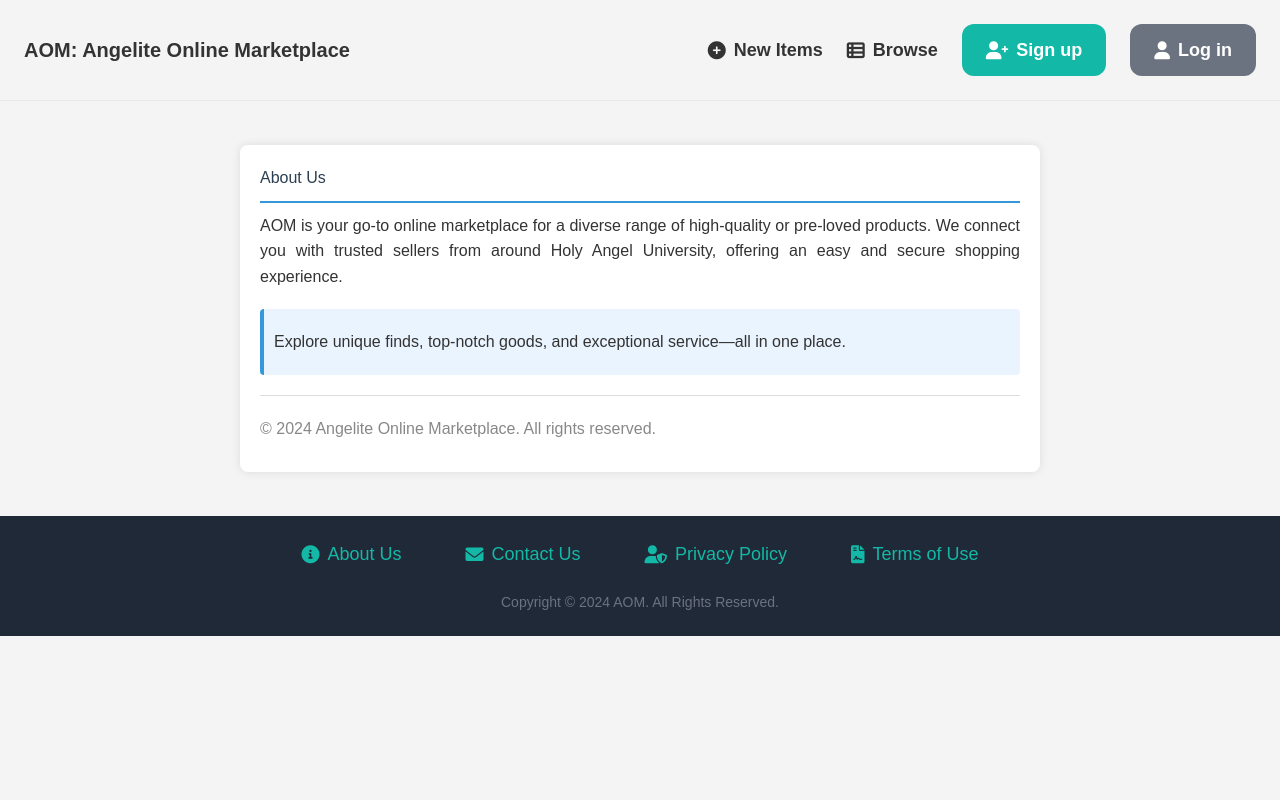
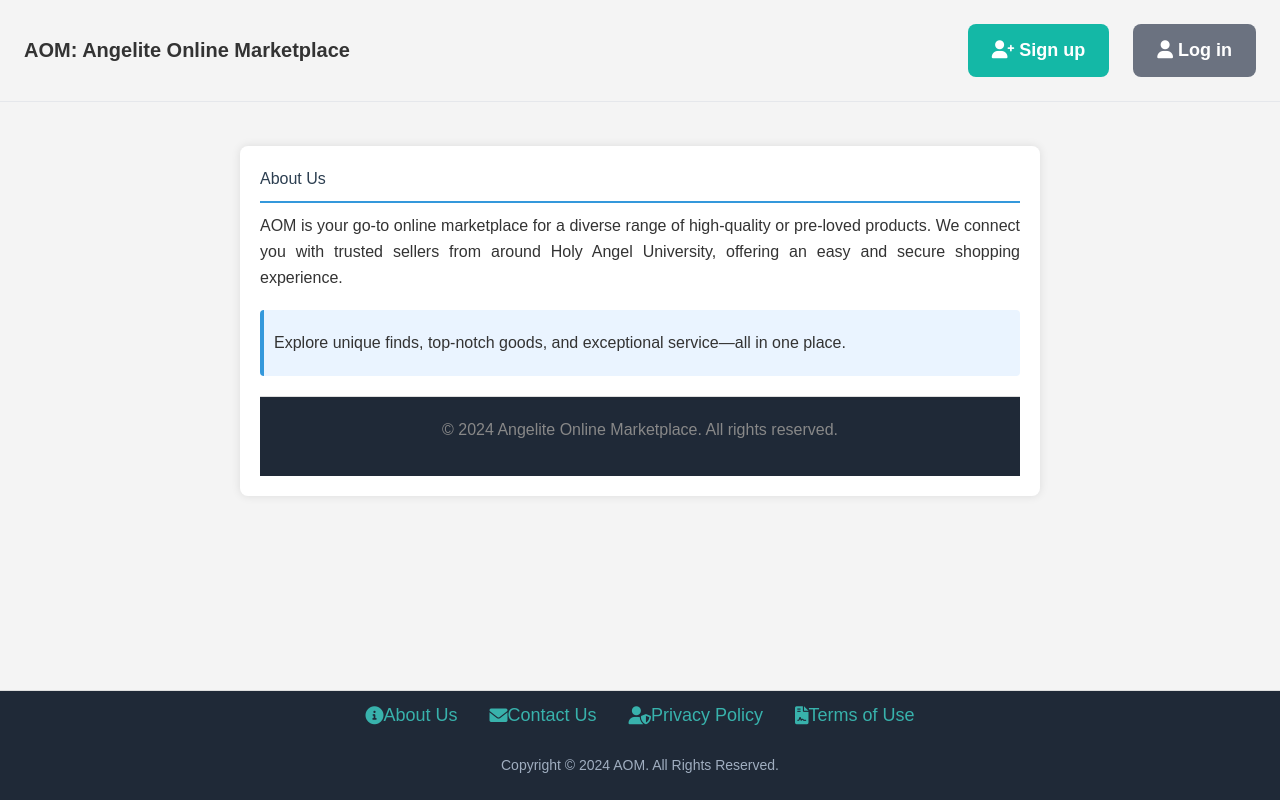
Before and after one commit to n33dm0n3y/marketplace, a Django app: page /about/ in a window 1280 px wide. Run offline with Django 4.2, Linux system fonts and the light colour scheme; some libraries are stand-ins or nearby versions.

Commit message:
base html

```diff
--- a/core/templates/core/base.html
+++ b/core/templates/core/base.html
@@ -6,72 +6,222 @@
 
     <script src="http://cdn.tailwindcss.com"></script>
     <link rel="stylesheet" href="https://cdnjs.cloudflare.com/ajax/libs/font-awesome/6.0.0-beta3/css/all.min.css">
+    <style>
+        /* Set height to 100% for body and html to use full viewport height */
+        html, body {
+            height: 100%;
+            margin: 0;
+            display: flex;
+            flex-direction: column;
+        }
+
+        /* Flex-grow for content area to push footer down */
+        body {
+            flex: 1;
+        }
+
+        /* Navbar styling */
+        .navbar {
+            padding: 1.5rem;
+            display: flex;
+            justify-content: space-between;
+            align-items: center;
+            border-bottom: 1px solid #e5e7eb;
+        }
+
+        .site-title {
+            font-size: 1.25rem;
+            font-weight: 600;
+        }
+
+        .nav-links {
+            display: flex;
+            gap: 1.5rem;
+        }
+
+        .nav-link {
+            font-size: 1.125rem;
+            font-weight: 600;
+            display: flex;
+            align-items: center;
+            color: #1f2937;
+            transition: color 0.3s;
+        }
+
+        .nav-link:hover {
+            color: #4b5563;
+        }
+
+        .nav-button {
+            padding: 0.75rem 1.5rem;
+            font-size: 1.125rem;
+            font-weight: 600;
+            border-radius: 0.5rem;
+            color: #fff;
+            transition: background-color 0.3s;
+        }
+
+        .nav-button.admin-panel { background-color: #3b82f6; }
+        .nav-button.admin-panel:hover { background-color: #2563eb; }
+
+        .nav-button.inbox { background-color: #14b8a6; }
+        .nav-button.inbox:hover { background-color: #0d9488; }
+
+        .nav-button.my-products, .nav-button.logout { background-color: #6b7280; }
+        .nav-button.my-products:hover, .nav-button.logout:hover { background-color: #4b5563; }
+
+        .nav-button.signup { background-color: #14b8a6; }
+        .nav-button.signup:hover { background-color: #0d9488; }
+
+        .nav-button.login { background-color: #6b7280; }
+        .nav-button.login:hover { background-color: #4b5563; }
+
+        /* Footer styling */
+        .footer {
+            padding: 1.5rem;
+            background-color: #1f2937;
+            color: #d1d5db;
+            width: 100%;
+            display: flex;
+            flex-direction: column;
+            align-items: center;
+        }
+
+        .footer-links {
+            margin-bottom: 1.5rem;
+        }
+
+        .footer-menu {
+            display: flex;
+            justify-content: center;
+            gap: 2rem;
+            list-style-type: none;
+            padding: 0;
+        }
+
+        .footer-link {
+            color: #38b2ac;
+            font-size: 1.125rem;
+            display: flex;
+            align-items: center;
+            transition: color 0.3s;
+        }
+
+        .footer-link:hover {
+            color: #2c7a7b;
+        }
+
+        .footer-copyright {
+            font-size: 0.875rem;
+            color: #a0aec0;
+            text-align: center;
+        }
+
+        /* Responsive styles for mobile */
+        @media (max-width: 768px) {
+            .footer-menu {
+                flex-direction: column;
+                gap: 1rem;
+                text-align: center;
+            }
+
+            .footer-link {
+                font-size: 1rem;
+            }
+
+            .footer {
+                padding: 1rem;
+            }
+        }
+
+        @media (max-width: 480px) {
+            .footer-menu {
+                flex-direction: column;
+                gap: 0.5rem;
+            }
+
+            .footer-link {
+                font-size: 0.875rem;
+            }
+
+            .footer {
+                padding: 0.75rem;
+            }
+
+            .footer-copyright {
+                font-size: 0.75rem;
+            }
+        }
+    </style>
 
     <title>{% block title %}{% endblock %} | AOM</title>
 </head>
 
-<body>
-    <nav class="py-6 px-6 flex justify-between items-center border-b border-gray-200">
-        <a href="/" class="text-xl font-semibold">AOM: Angelite Online Marketplace</a>
+<body class="flex flex-col min-h-screen">
+    <nav class="navbar">
+        <a href="/" class="site-title">AOM: Angelite Online Marketplace</a>
 
-        <div class="flex space-x-6 items-center">
-            <a href="{% url 'item:new' %}" class="flex items-center text-lg font-semibold hover:text-gray-500">
-                <i class="fas fa-plus-circle mr-2"></i> New Items
-            </a>
-            <a href="{% url 'item:items' %}" class="flex items-center text-lg font-semibold hover:text-gray-500">
-                <i class="fas fa-th-list mr-2"></i> Browse
-            </a>
+        <div class="nav-links">
+            {% if request.user.is_authenticated %}
+                <a href="{% url 'item:new' %}" class="nav-link">
+                    <i class="fas fa-plus-circle"></i> New Items
+                </a>
+                <a href="{% url 'item:items' %}" class="nav-link">
+                    <i class="fas fa-th-list"></i> Browse
+                </a>
+            {% endif %}
 
             {% if request.user.is_authenticated %}
                 {% if request.user.is_superuser %}
-                    <a href="{% url 'core:admin_dashboard' %}" class="flex items-center px-6 py-3 text-lg font-semibold bg-blue-500 text-white rounded-xl hover:bg-blue-700">
-                        <i class="fas fa-cogs mr-2"></i> Admin Panel
+                    <a href="{% url 'core:admin_dashboard' %}" class="nav-button admin-panel">
+                        <i class="fas fa-cogs"></i> Admin Panel
                     </a>
                 {% endif %}
-                <a href="{% url 'inbox:inbox' %}" class="flex items-center px-6 py-3 text-lg font-semibold bg-teal-500 text-white rounded-xl hover:bg-teal-700">
-                    <i class="fas fa-inbox mr-2"></i> Inbox
+                <a href="{% url 'inbox:inbox' %}" class="nav-button inbox">
+                    <i class="fas fa-inbox"></i> Inbox
                 </a>
-                <a href="{% url 'dashboard:index' %}" class="flex items-center px-6 py-3 text-lg font-semibold bg-gray-500 text-white rounded-xl hover:bg-gray-700">
-                    <i class="fas fa-box mr-2"></i> My Products
+                <a href="{% url 'dashboard:index' %}" class="nav-button my-products">
+                    <i class="fas fa-box"></i> My Products
                 </a>
-                <a href="{% url 'core:logout' %}" class="flex items-center px-6 py-3 text-lg font-semibold bg-gray-500 text-white rounded-xl hover:bg-gray-700">
-                    <i class="fas fa-box mr-2"></i> Logout
+                <a href="{% url 'core:logout' %}" class="nav-button logout">
+                    <i class="fas fa-box"></i> Logout
                 </a>
             {% else %}
-                <a href="{% url 'core:signup' %}" class="flex items-center px-6 py-3 text-lg font-semibold bg-teal-500 text-white rounded-xl hover:bg-teal-700">
-                    <i class="fas fa-user-plus mr-2"></i> Sign up
+                <a href="{% url 'core:signup' %}" class="nav-button signup">
+                    <i class="fas fa-user-plus"></i> Sign up
                 </a>
-                <a href="{% url 'core:login' %}" class="flex items-center px-6 py-3 text-lg font-semibold bg-gray-500 text-white rounded-xl hover:bg-gray-700">
-                    <i class="fas fa-user mr-2"></i> Log in
+                <a href="{% url 'core:login' %}" class="nav-button login">
+                    <i class="fas fa-user"></i> Log in
                 </a>
             {% endif %}
         </div>
     </nav>
 
-    <div class="px-6 py-6">
+
+    <main class="content flex-grow px-6 py-6">
         {% block content %}
         {% endblock %}
-    </div>
+    </main>
 
-    <footer class="py-6 px-6 flex justify-between bg-gray-800">
-        <div class="w-full">
-            <ul class="flex justify-center space-x-6 gap-10">
-                <li><a href="{% url 'core:about' %}" class="flex items-center text-lg text-teal-500 hover:text-teal-700">
-                    <i class="fas fa-info-circle mr-2"></i> About Us
+    <footer class="footer">
+        <div class="footer-links">
+            <ul class="footer-menu">
+                <li><a href="{% url 'core:about' %}" class="footer-link">
+                    <i class="fas fa-info-circle"></i> About Us
                 </a></li>
-                <li><a href="{% url 'core:contact' %}" class="flex items-center text-lg text-teal-500 hover:text-teal-700">
-                    <i class="fas fa-envelope mr-2"></i> Contact Us
+                <li><a href="{% url 'core:contact' %}" class="footer-link">
+                    <i class="fas fa-envelope"></i> Contact Us
                 </a></li>
-                <li><a href="{% url 'core:privacy' %}" class="flex items-center text-lg text-teal-500 hover:text-teal-700">
-                    <i class="fas fa-user-shield mr-2"></i> Privacy Policy
+                <li><a href="{% url 'core:privacy' %}" class="footer-link">
+                    <i class="fas fa-user-shield"></i> Privacy Policy
                 </a></li>
-                <li><a href="{% url 'core:term_use' %}" class="flex items-center text-lg text-teal-500 hover:text-teal-700">
-                    <i class="fas fa-file-contract mr-2"></i> Terms of Use
+                <li><a href="{% url 'core:term_use' %}" class="footer-link">
+                    <i class="fas fa-file-contract"></i> Terms of Use
                 </a></li>
             </ul>
-            <footer class="text-center text-gray-500 text-sm mt-6">
-                Copyright © 2024 AOM. All Rights Reserved.
-            </footer>
+        </div>
+        <div class="footer-copyright">
+            Copyright © 2024 AOM. All Rights Reserved.
         </div>
     </footer>
 </body>
--- a/core/templates/core/login.html
+++ b/core/templates/core/login.html
@@ -31,5 +31,8 @@
 
         <button class="py-4 px-8 text-lg bg-teal-500 hover:bg-teal-700 rounded-xl text-white">Submit</button>
     </form>
+
+
 </div>
+
 {% endblock %}
```
Also changed, not shown: db.sqlite3.
